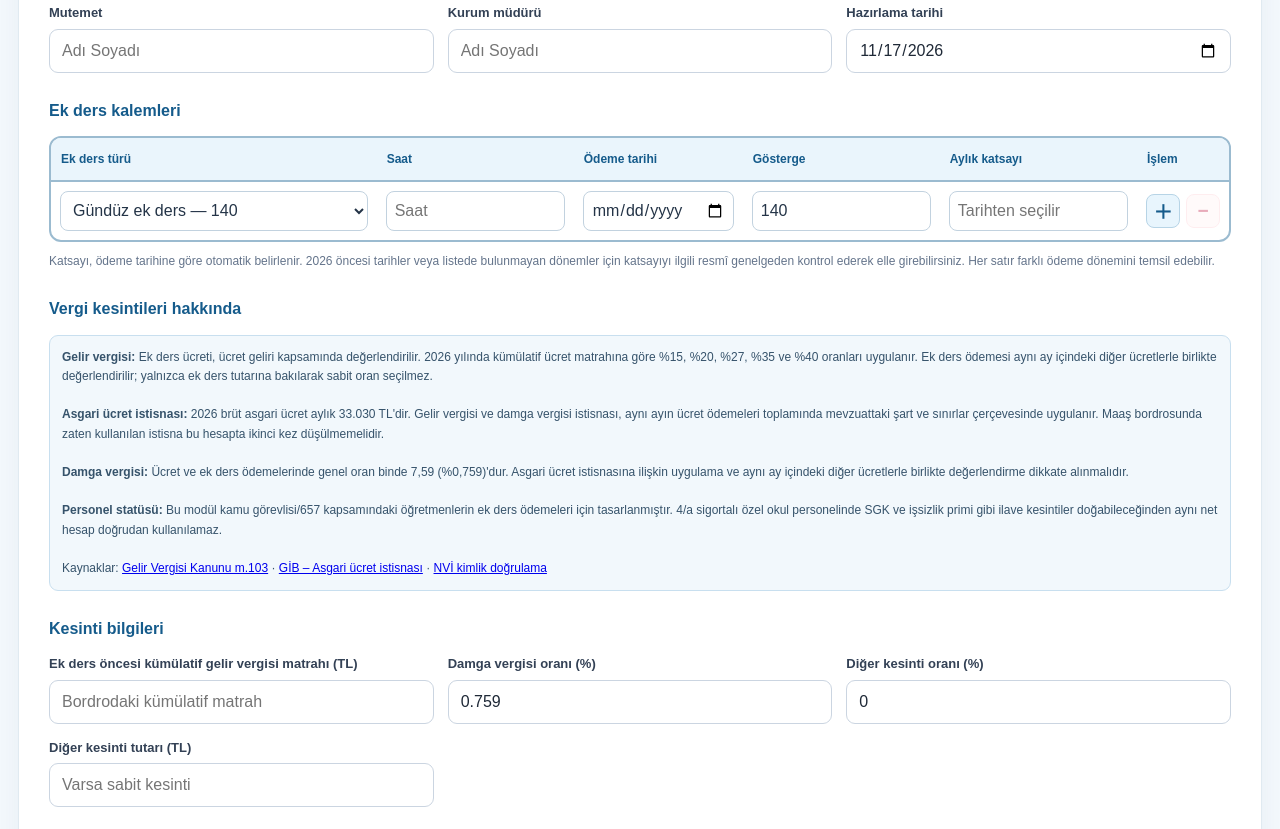
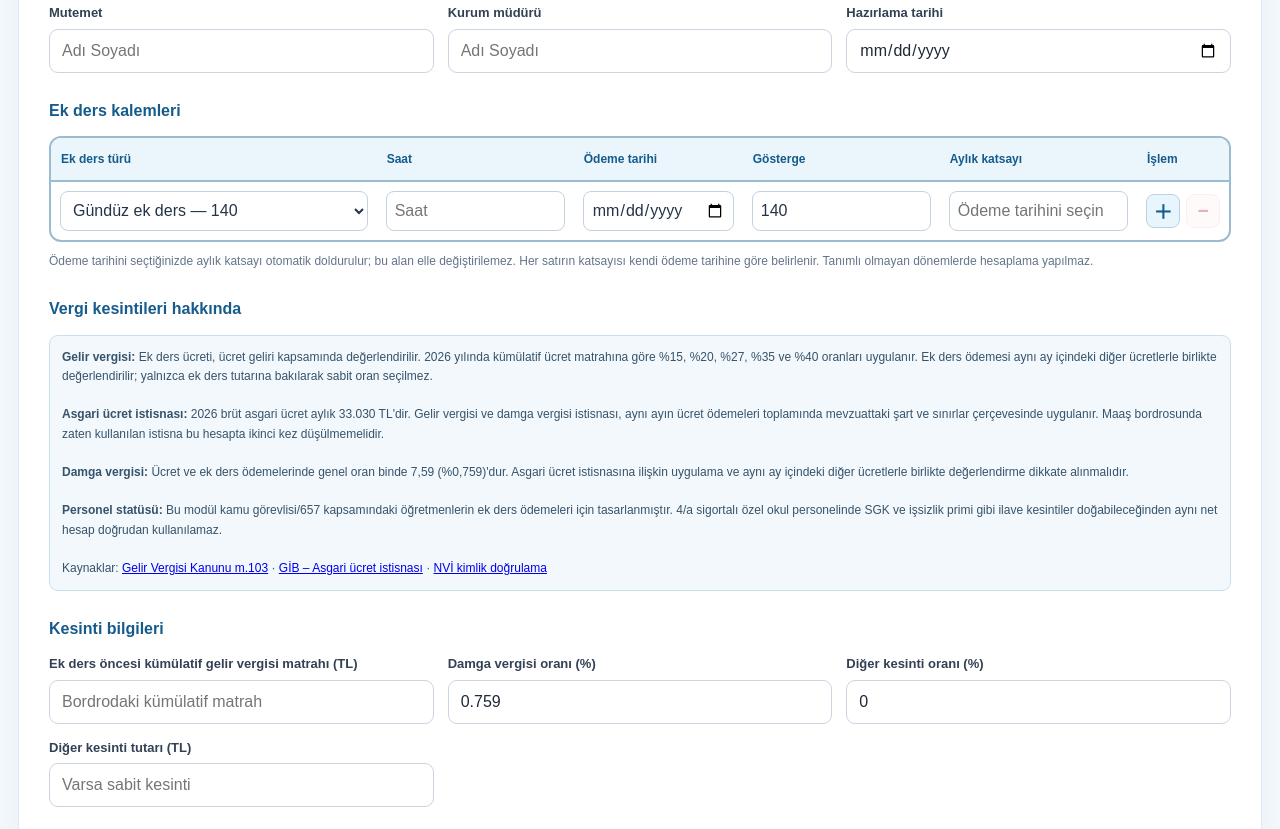
Before and after one commit to abstract-45/kzhesaplama, a plain HTML site: page index.html in a window 1280 px wide. Shown: the part 2148-2977 px from the top of the page. Drawn offline with nearby package versions, Linux system fonts and the light colour scheme.

Commit message:
Make ek ders monthly coefficient date-driven and read-only

```diff
--- a/index.html
+++ b/index.html
@@ -1601,13 +1601,13 @@ body{background:#f3f8fc;color:var(--ink)}
           <td><input class="ek-hours" type="number" min="0" step="0.5" placeholder="Saat"></td>
           <td><input class="ek-date" type="date" aria-label="Ödeme tarihi"></td>
           <td><input class="ek-indicator" type="number" min="0" step="0.01" value="140" readonly></td>
-          <td><input class="ek-coefficient" type="number" min="0" step="0.000001" placeholder="Tarihten seçilir"></td>
+          <td><input class="ek-coefficient" type="number" min="0" step="0.000001" placeholder="Ödeme tarihini seçin" readonly aria-label="Ödeme tarihine göre otomatik aylık katsayı"></td>
           <td><div class="ekders-row-actions"><button type="button" onclick="addEkdersRow()" aria-label="Satır ekle">＋</button><button type="button" class="remove" onclick="removeEkdersRow(this)" aria-label="Satırı sil" disabled>−</button></div></td>
         </tr>
       </tbody>
     </table>
   </div>
-  <p class="ekders-hint">Katsayı, ödeme tarihine göre otomatik belirlenir. 2026 öncesi tarihler veya listede bulunmayan dönemler için katsayıyı ilgili resmî genelgeden kontrol ederek elle girebilirsiniz. Her satır farklı ödeme dönemini temsil edebilir.</p>
+  <p class="ekders-hint">Ödeme tarihini seçtiğinizde aylık katsayı otomatik doldurulur; bu alan elle değiştirilemez. Her satırın katsayısı kendi ödeme tarihine göre belirlenir. Tanımlı olmayan dönemlerde hesaplama yapılmaz.</p>
 
   <div class="ekders-section-title">Vergi kesintileri hakkında</div>
   <div class="ekders-disclaimer" style="background:#f2f8fc;color:#36536b;border:1px solid #c8dfef">
@@ -1969,7 +1969,7 @@ function calculateEkders(){
  const rows=Array.from(document.querySelectorAll("#ekdersRows [data-ek-row]")),items=[];let year=null,totalHours=0,gross=0;
  for(let i=0;i<rows.length;i++){
   const r=rows[i],date=r.querySelector(".ek-date").value,hours=Number(r.querySelector(".ek-hours").value),indicator=Number(r.querySelector(".ek-indicator").value),coefficient=Number(r.querySelector(".ek-coefficient").value);
-  if(!date||!hours||hours<=0||!indicator||indicator<=0||!coefficient||coefficient<=0){alert((i+1)+". satır için ek ders türü, pozitif saat, ödeme tarihi ve geçerli katsayıyı kontrol edin.");return;}
+  if(!date||!hours||hours<=0||!indicator||indicator<=0){alert((i+1)+". satır için ek ders türünü, pozitif saati ve ödeme tarihini kontrol edin.");return;}\n   const expectedCoefficient=ekCoefficientFor(date);if(expectedCoefficient===null){alert((i+1)+". satırdaki ödeme tarihi için otomatik aylık katsayı tanımlı değil. Lütfen tanımlı katsayı dönemi içinden tarih seçin.");return;}\n   if(coefficient!==expectedCoefficient){alert((i+1)+". satırın aylık katsayısı ödeme tarihine göre otomatik güncellenecek. Tarihi yeniden seçin.");return;}
   const rowYear=Number(date.slice(0,4));if(rowYear!==2026){alert("Gelir vergisi tarifesi ve otomatik katsayı tablosu şu anda 2026 yılı için tanımlıdır. 2026 dışındaki ödeme dönemlerini bu modülde hesaplamayın.");return;}if(year!==null&&year!==rowYear){alert("Gelir vergisi hesabı tek takvim yılı içindir. Farklı yıllara ait ödemeleri ayrı ayrı hesaplayın.");return;}year=rowYear;
   const type=r.querySelector(".ek-type"),typeLabel=type.options[type.selectedIndex].text.replace(/\s—\s[\d.,]+$/,"");
   const amount=hours*indicator*coefficient;items.push({type:typeLabel,hours,date,indicator,coefficient,amount});gross+=amount;totalHours+=hours;
```
